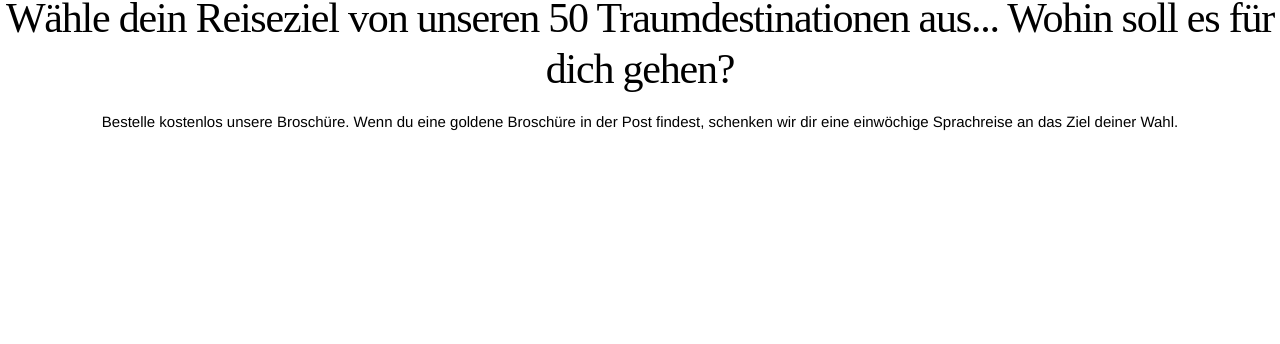
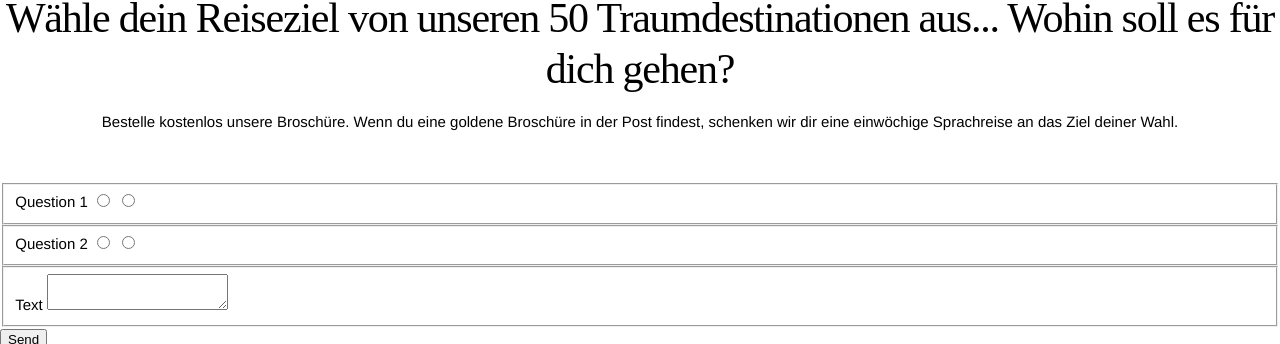
Before and after one commit to nagarjayant/digizen, a plain HTML site: page index.html in a window 1280 px wide. Both pictures are taken after a click on the link "LOS GEHT'S". Shown: the part 456-800 px from the top of the page. Drawn offline with nearby package versions, Linux system fonts and the light colour scheme.

Commit message:
Update index.html

```diff
--- a/index.html
+++ b/index.html
@@ -70,7 +70,34 @@
   		<a href="http://www.ef.com"><img src="images/logo.png">
       		<h2 data-translate-content data-row="14">Wähle dein Reiseziel von unseren 50 Traumdestinationen aus... Wohin soll es für dich gehen?</h2>
       		<p data-translate-content data-row="15">Bestelle kostenlos unsere Broschüre. Wenn du eine goldene Broschüre in der Post findest, schenken wir dir eine einwöchige Sprachreise an das Ziel deiner Wahl.</p>
-      		<div id="form-wrapper"></div>
+      		<div id="form-wrapper">
+
+			<!--form starts-->
+			  <form id="form" target="_self" onsubmit="" action="">
+                <fieldset>
+                    <label>Question 1</label>
+                    <input id="qs1_op_1" type="radio" value="Yes" name="qs1">
+                    <input id="qs1_op_2" type="radio" value="No" name="qs1">
+                </fieldset>
+                <fieldset>
+                    <label>Question 2</label>
+                    <input id="qs2_op_1" type="radio" value="Yes" name="qs2">
+                    <input id="qs2_op_2" type="radio" value="No" name="qs2">
+                </fieldset>
+                <fieldset>
+                    <label>Text</label>
+                    <textarea id="feed" name="feed"></textarea>
+                </fieldset>
+                <div style="width: 100%; display: block; float: right;">
+                    <button id="send" type="submit">
+                        Send
+                    </button>
+                </div>
+            </form>
+			<!--form ends-->
+
+
+			</div>
       	</div>
   		<p class="privacy-policy">Please note: your privacy is our priority. <a href="">Read our privacy policy for more information</a></p>
   	</section>
```
